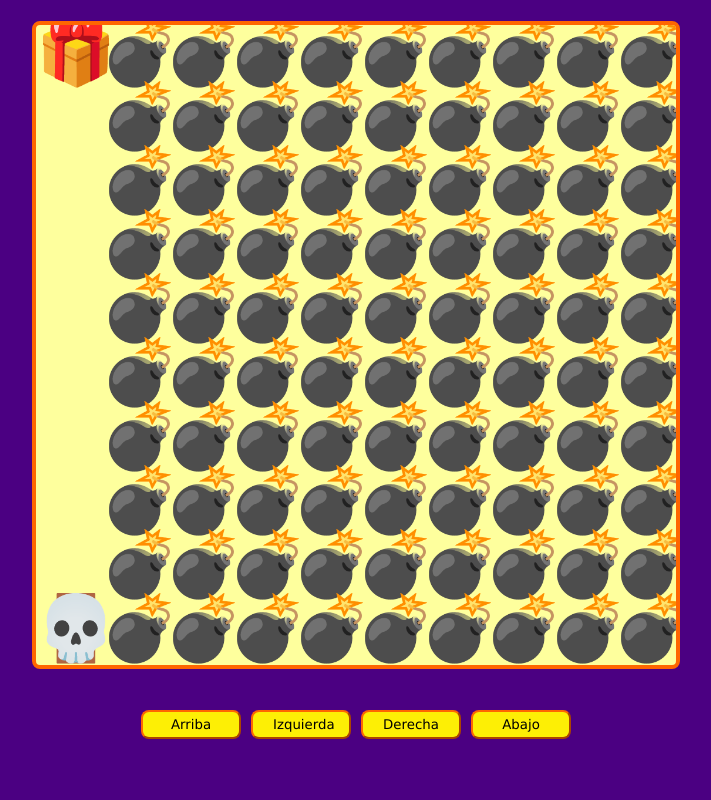
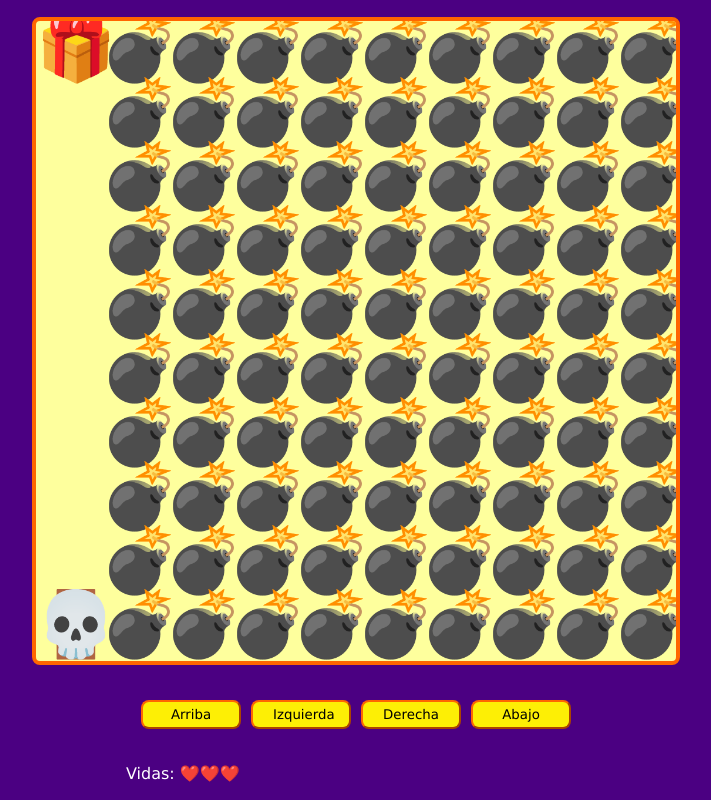
Before and after one commit to santilarae/workshop-videogame-js, a plain HTML site: page index.html in a window 1280 px wide. Shown: the whole page, without its empty margins (284-995 px from the left). Drawn offline with Linux system fonts and the light colour scheme.

Commit message:
Mostrar vidas

```diff
--- a/game.js
+++ b/game.js
@@ -4,6 +4,7 @@ const btnUp = document.querySelector("button#up");
 const btnDown = document.querySelector("button#down");
 const btnLeft = document.querySelector("button#left");
 const btnRight = document.querySelector("button#right");
+const spanLives = document.querySelector("span#lives");
 
 let canvaSize;
 let elementSize;
@@ -31,8 +32,11 @@ function startGame() {
   }
 
   const mapArr = map.match(/[IXO\-]+/g).map((col) => col.split(""));
+
   enemyPositions = [];
+  showLives()
   game.clearRect(0, 0, canvaSize, canvaSize);
+
   mapArr.forEach((row, y) => {
     row.forEach((obj, x) => {
       const posiX = elementSize * x;
@@ -67,6 +71,10 @@ function setCanvasSize() {
   game.textAlign = "start";
   game.textBaseline = "top";
   startGame();
+}
+
+function showLives(){
+  spanLives.innerHTML = emojis['HEART'].repeat(lives)
 }
 
 function levelWin() {
--- a/index.html
+++ b/index.html
@@ -19,7 +19,7 @@
 
         </div>
         <div class="messages">
-            <!-- TODO -->
+            <p>Vidas: <span id="lives"></span></p>
         </div>
 
     </div>
--- a/maps.js
+++ b/maps.js
@@ -7,6 +7,7 @@ const emojis = {
   BOMB_COLLISION: "🔥",
   GAME_OVER: "👎",
   WIN: "🏆",
+  HEART: "❤️",
 };
 
 const maps = [];
```
